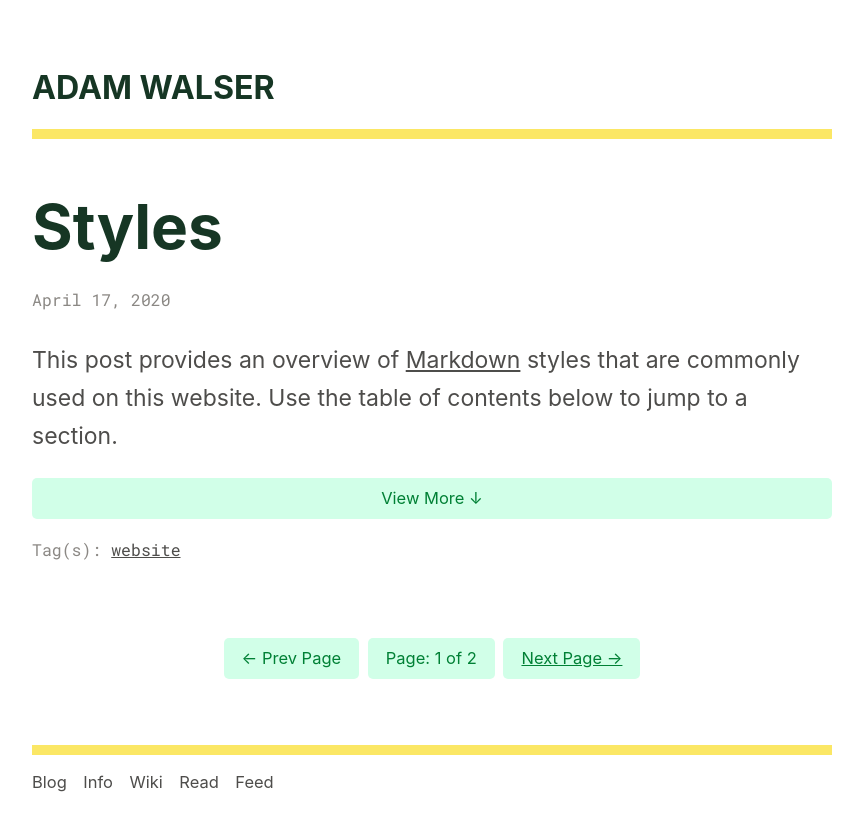
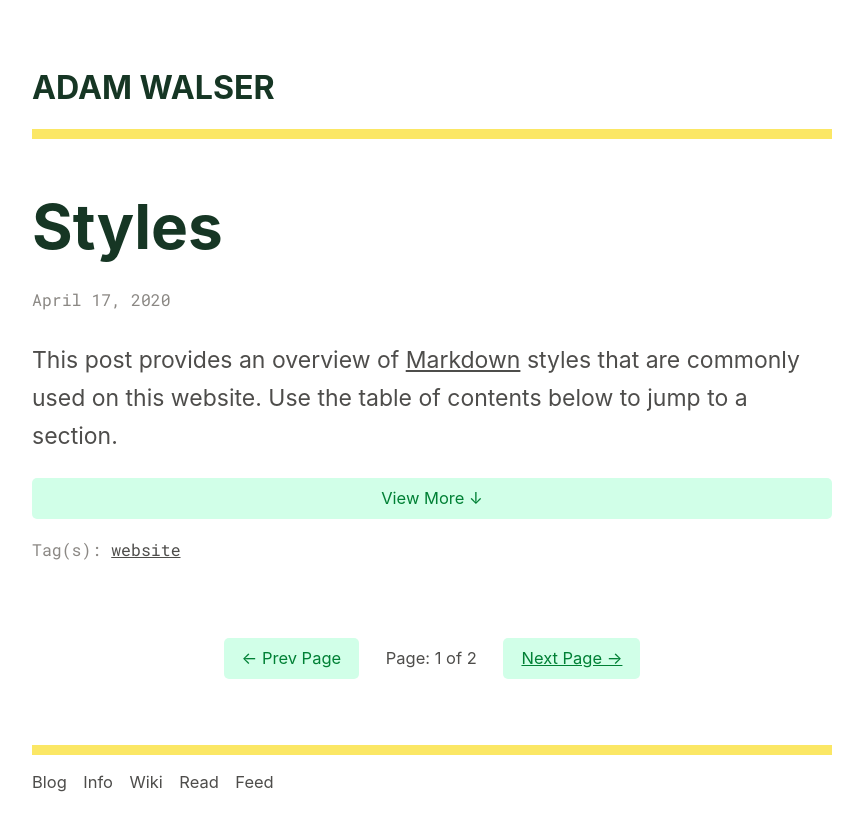
Before and after one commit to ajpwalser/ajpwalser.github.io, a Jekyll site: the page built from index.html, in a window 1280 px wide. Shown: the top 831 px of the page, without its empty margins (208-1071 px from the left). Built offline with Jekyll 4.4.1, drawn with Linux system fonts in a browser that asks for light colours; some web fonts are replaced; the list of posts is cut into pages by our own code.

Commit message:
Update style.css

```diff
--- a/css/style.css
+++ b/css/style.css
@@ -432,8 +432,8 @@ span.small {
 }
 
 .counter {
-	background-color: rgb(255, 255, 255);
-	color: rgb(78, 77, 75);
+	background-color: rgb(255, 255, 255) !important;
+	color: rgb(78, 77, 75) !important;
 }
 
 /* Read more */
```
